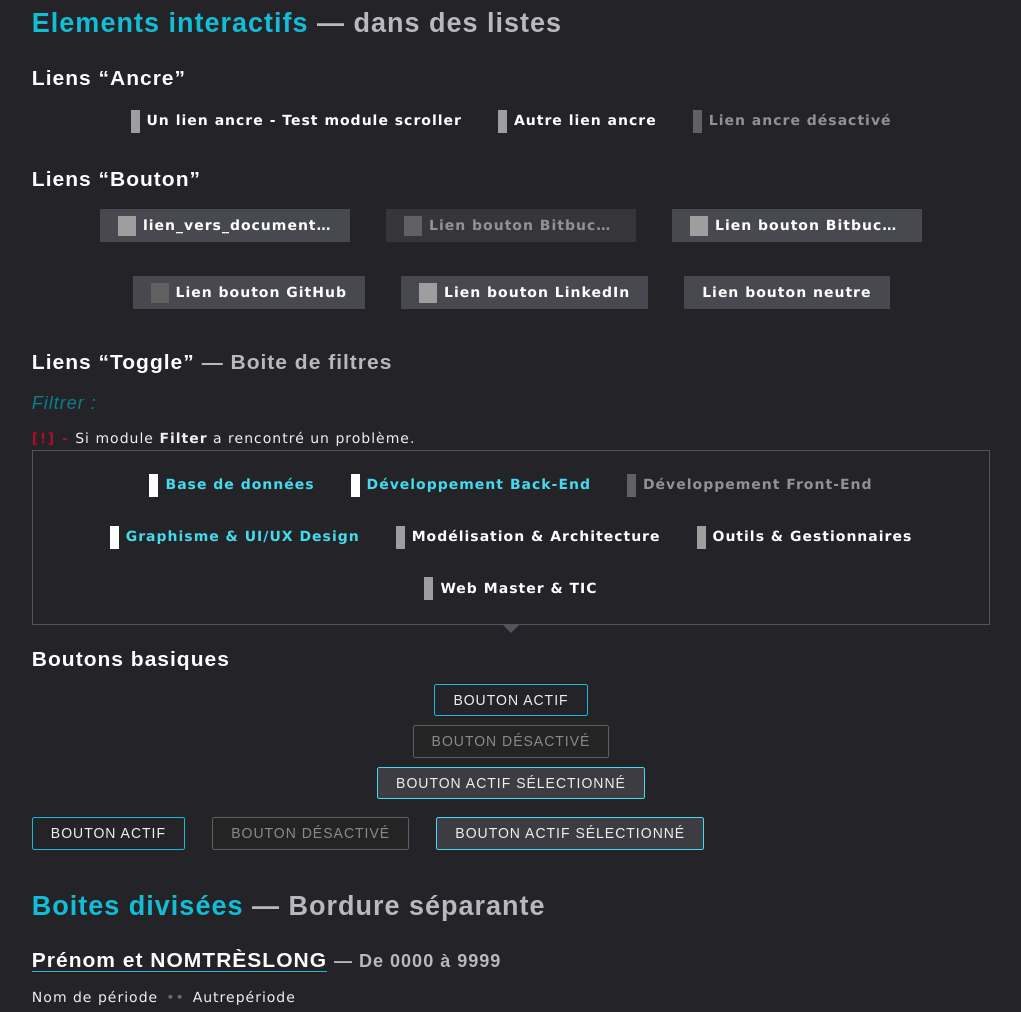
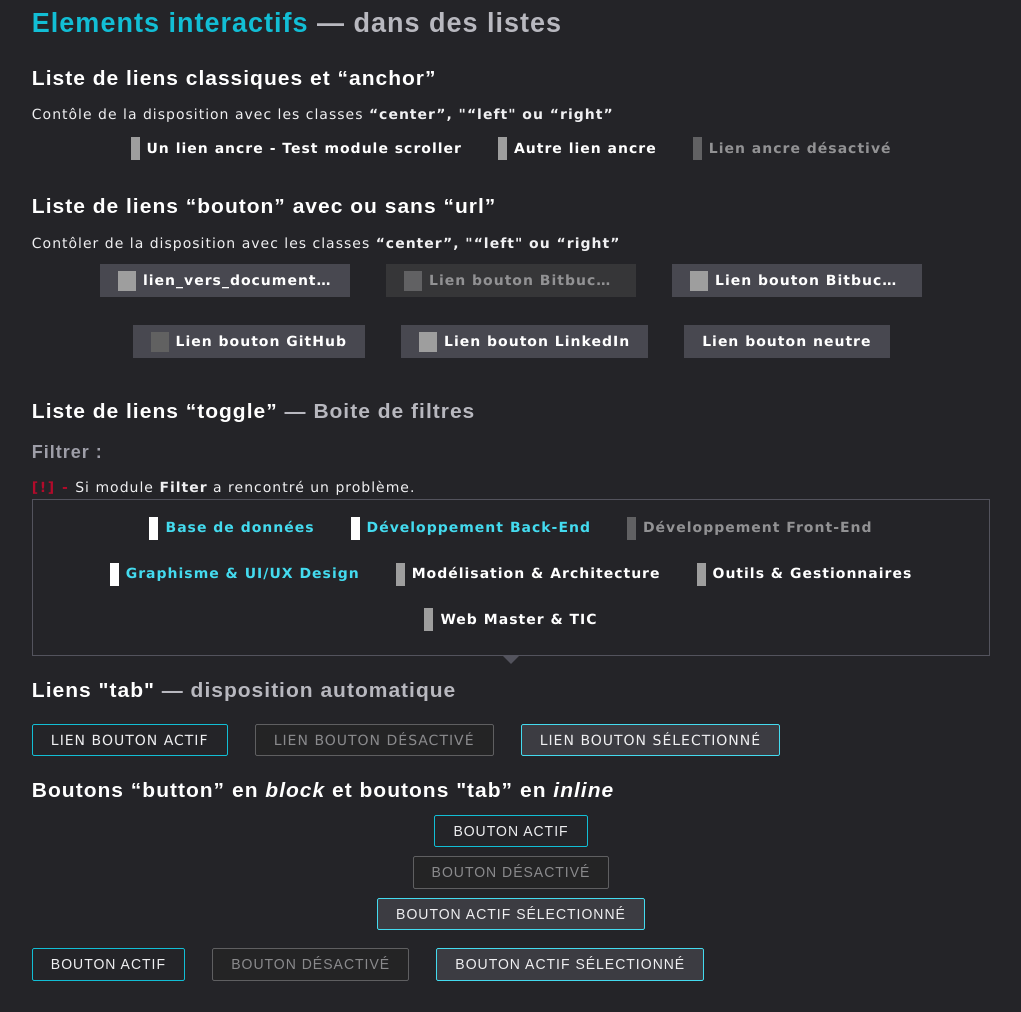
Before and after one commit to ElodieBayet/sass-template, a website: page components.html in a window 1280 px wide. Shown: the part 1375-2387 px from the top of the page, without its empty margins (129-1150 px from the left). Drawn offline with nearby package versions, Linux system fonts and the light colour scheme; files that its build step writes are made by us from their sources; grey boxes are pictures that could not be loaded; a web font is replaced by a local one.

Commit message:
New implementation of buttons and anchors, and add abbr definition

```diff
--- a/components.html
+++ b/components.html
@@ -206,7 +206,8 @@
                 <h2>Elements interactifs <span class="light">&mdash; dans des listes</span></h2>
 
                 <!-- Anchors list (link style) -->
-                <h3>Liens “Ancre”</h3>
+                <h3>Liste de liens classiques et “anchor”</h3>
+                <p>Contôle de la disposition avec les classes <strong>“center”, "“left" ou “right”</strong></p>
                 <ul class="listitem center">
                     <li><a href="#testscroller" title="Aller à la section" class="link anchor"><span>&nbsp;</span>Un lien ancre - Test module scroller</a></li>
                     <li><a href="#" title="Aller à la section" class="link anchor"><span>&nbsp;</span>Autre lien ancre</a></li>
@@ -214,7 +215,8 @@
                 </ul>
 
                 <!-- Links list (button style) -->
-                <h3>Liens “Bouton”</h3>
+                <h3>Liste de liens “bouton” avec ou sans “url”</h3>
+                <p>Contôler de la disposition avec les classes <strong>“center”, "“left" ou “right”</strong></p>
                 <ul class="listitem center">
                     <li>
                         <a href="#" title="Télécharger le document" target="_blank" rel="noreferrer" class="button url"><span class="pdf">&nbsp;</span>lien_vers_document.pdf</a>
@@ -237,7 +239,7 @@
                 </ul>
 
                 <!-- Togglers list (link style) -->
-                <h3>Liens “Toggle” <span class="light">&mdash; Boite de filtres</span></h3>
+                <h3>Liste de liens “toggle” <span class="light">&mdash; Boite de filtres</span></h3>
                 <div class="filters">
                     <h4>Filtrer&nbsp;:</h4>
                     <p class="nothing">Si module <strong>Filter</strong> a rencontré un problème.</p>
@@ -252,14 +254,20 @@
                     </ul>
                 </div>
 
-                <!-- Basic buttons -->
-                <h3>Boutons basiques</h3>
+                <h3>Liens "tab" <span class="light">&mdash; disposition automatique</span></h3>
+                <div>
+                    <a href="#" title="Aller à la page" class="tab">Lien bouton actif</a>
+                    <a href="#" title="Aller à la page" class="tab disabled">Lien bouton désactivé</a>
+                    <a href="#" title="Voir le document" target="_blank" rel="noreferrer" class="tab selected">Lien bouton sélectionné</a>
+                </div>
+
+                <!-- Basic buttons and tab buttons -->
+                <h3>Boutons “button” en <em>block</em> et boutons "tab” en <em>inline</em></h3>
                 <div>
                     <button class="button" type="button">Bouton actif</button>
                     <button class="button disabled" type="button">Bouton désactivé</button>
                     <button class="button selected" type="button">Bouton actif sélectionné</button>
                 </div>
-                <!-- Tab buttons -->
                 <div>
                     <button class="tab" type="button">Bouton actif</button>
                     <button class="tab disabled" type="button">Bouton désactivé</button>
--- a/package.json
+++ b/package.json
@@ -1,6 +1,6 @@
 {
   "name": "sass-template",
-  "version": "1.1.0",
+  "version": "1.1.1",
   "description": "Example of a Front-End template with Sass",
   "main": "index.html",
   "scripts": {
--- a/sass/base/_normalize.scss
+++ b/sass/base/_normalize.scss
@@ -24,7 +24,7 @@ li {
 	list-style: none;
 }
 
-abbr, button, select,
+button, select,
 a, a:link, a:visited, a:hover, a:focus, a:active {
 	text-decoration: none;
 }
@@ -51,6 +51,10 @@ input[type="submit"]:not(:disabled):hover {
 	cursor: pointer;
 }
 
+abbr:hover {
+	cursor: help;
+}
+
 button, select {
 	text-transform: none;
 }
--- a/sass/base/_typography.scss
+++ b/sass/base/_typography.scss
@@ -75,7 +75,8 @@ main {
 	}
 	h5, h6,
 	p, li, time, button,
-	label, input:not([type="hidden"]), select, textarea {
+	label, input:not([type="hidden"]), select, textarea,
+	*:not(h1):not(h2):not(h3):not(h4):not(h5):not(h6):not(p):not(li):not(label):not(figcaption):not(pre):not(small):not(samp) > a {
 		font-size: 1.4rem;
 		line-height: 1.75;
 		letter-spacing: .1rem;
@@ -108,4 +109,7 @@ main {
 		line-height: 1;
 		display: block;
 	}
+	abbr {
+		font-weight: 600;
+	}
 }
--- a/sass/components/_classical.scss
+++ b/sass/components/_classical.scss
@@ -51,7 +51,7 @@ p.lining {
     }
 }
 
-/* Lists */
+/* Usual Lists */
 .list {
     li::before {
         content: "••";
@@ -64,8 +64,27 @@ p.lining {
 	display: flex;
 	flex-wrap: wrap;
     align-content: flex-start;
+    &:not(.center):not(.left):not(.right):not(.apart){
+        justify-content: space-between;
+    }
+    > li {
+        margin-bottom: 12px;
+    }
     &.center {
         justify-content: center;
+        > li {
+            margin-right: 18px;
+            margin-left: 18px;
+        }
+    }
+    &.left > li {
+        margin-right: 36px;
+    }
+    &.right {
+        justify-content: flex-end;
+        > li {
+            margin-left: 36px;
+        }
     }
     &.apart li {
         padding-right: 8px;
@@ -76,6 +95,7 @@ p.lining {
     }
 }
 
+/* Inline Lists*/
 .listline {
     margin-top: 12px;
     li {
@@ -142,11 +162,6 @@ table {
 }
 
 /* Filters box */
-.filters {
-	h4 {
-        @extend %resagnicto-italic;
-    }
-}
 
 /* Divided box */
 .divided {
--- a/sass/components/_interactive.scss
+++ b/sass/components/_interactive.scss
@@ -12,16 +12,22 @@
 	i.e. : ".ideogram", ".route"
 */
 
-/* Local for <a> element */
-%interactive {
+/* Local Placeholders */
+%illustrative {
+	// With icon
     font-weight: 700;
-    margin: 6px 18px 12px;
+    // margin: 6px 18px 12px;
     display: inline-block;
     > span {
         vertical-align: middle;
         margin-right: 7px;
         display: inline-block;
     }
+}
+%graphic {
+	// Without icon
+	text-transform: uppercase;
+	padding: 3px 18px;
 }
 
 /* Elements w/ Pictograms */
@@ -39,8 +45,10 @@
     }
 }
 
-/* Overlayed Link for UI enhancement */
-a.route {
+/* Custom <a> : Overlayed, Buttons, Links, Tabs */
+a {
+	// Overlayed Link for UI enhancement
+	&.route {
 		display: block;
 		width: 100%;
 		height: 100%;
@@ -48,32 +56,37 @@ a.route {
 		top: 0;
 		left: 0;
 	}
-
-/* Buttons & Links */
-a.button {
+	// Buttons or Links (with icon)
+	&.button {
 		white-space: nowrap;
 		text-overflow: ellipsis;
 		padding: 4px 18px;
 		max-width: 250px;
 		overflow: hidden;
-    @extend %interactive;
+		@extend %illustrative;
+	}
+	&.link {
+		@extend %illustrative;
+	}
+	// Tabs (whitout icon)
+	&.tab {
+		display: inline-block;
+		margin: 18px 24px 0 0;
+		@extend %graphic;
+	}
 }
 
-a.link {
-    @extend %interactive;
-}
-
-button.button {
-	text-transform: uppercase;
+/* Cutsom <button> : Buttons, Tabs*/
+button {
+	&.button {
 		margin-right: auto;
 		margin-left: auto;
-	padding: 3px 18px;
 		display: block;
+		@extend %graphic;
 	}
-
-button.tab {
-	text-transform: uppercase;
-	padding: 3px 18px;
+	&.tab {
 		display: inline-block;
 		margin: 18px 24px 0 0;
+		@extend %graphic;
 	}
+}
--- a/sass/themes/_original_base.scss
+++ b/sass/themes/_original_base.scss
@@ -73,6 +73,9 @@ main {
             border-bottom: 1px solid kit.$darken;
         }
     }
+    abbr {
+		color: kit.$ltalert;
+	}
     // Color classes
     .blacken {
         color: kit.$blacken;
--- a/sass/themes/_original_components.scss
+++ b/sass/themes/_original_components.scss
@@ -96,9 +96,6 @@ table {
         border: 1px solid kit.$alert;
         padding: 9px 24px 12px;
     }
-    h4 {
-        color: kit.$darken;
-    }
     ul {
         border: 1px solid kit.$dark;
         padding: 6px 6px 12px;
@@ -120,6 +117,7 @@ a.button, a.link {
     &.url span {
         @include kit.brand-icon; // 18px 20px @each .pdf, .bitbucket...
     }
+    // Not url = Navigation icons
     &:not(.url) {
         > span {
             width: 9px;
@@ -158,7 +156,7 @@ a.link {
     }
 }
 
-button.button, button.tab {
+button.button, button.tab, a.tab {
     color: kit.$fontcolor;
 	background-color: kit.$bgcolor;
 	border-width: 1px;
```
Also changed, not shown: form.html (+4 -3 lines). Lines whose indentation alone changed are shown as unchanged.
